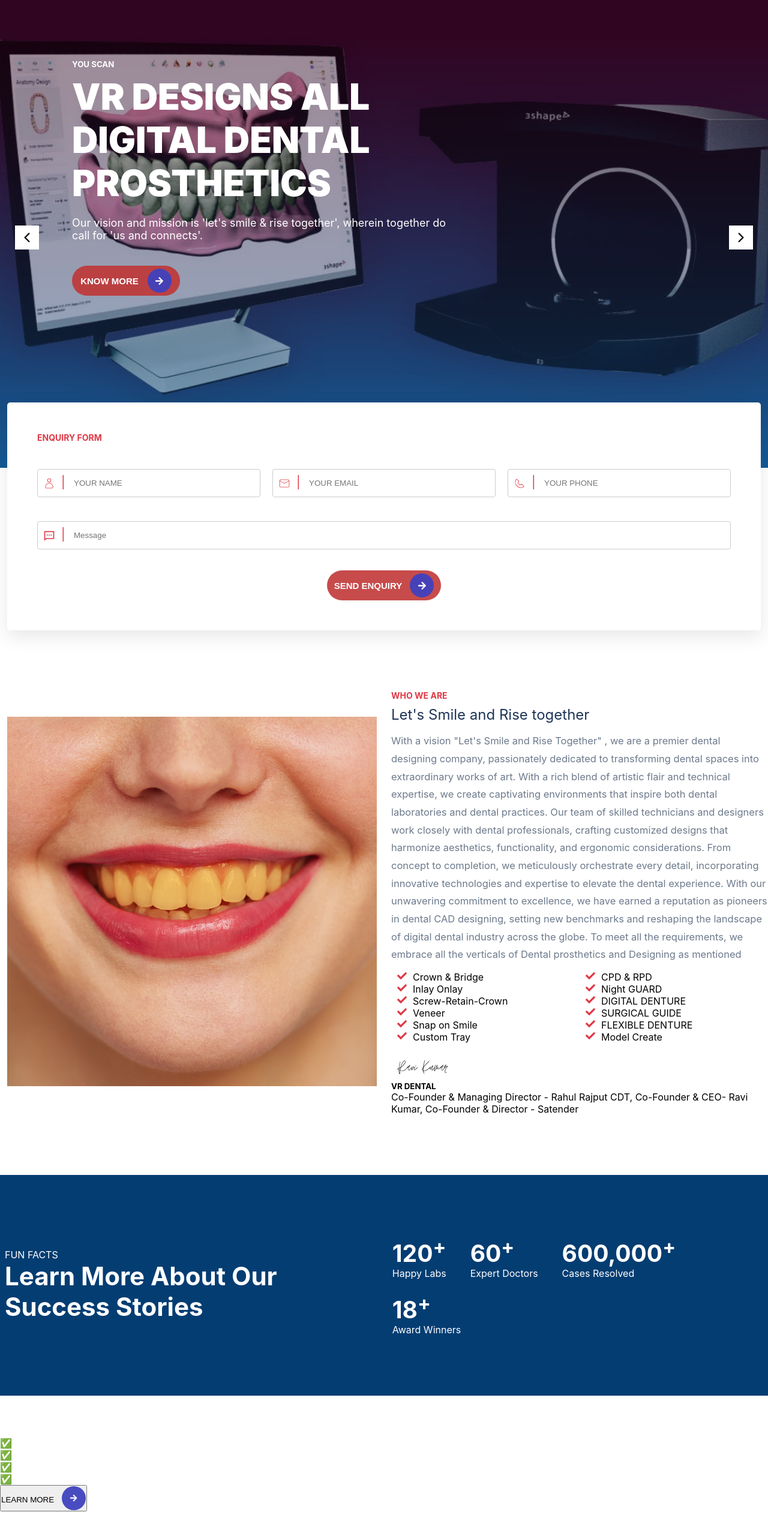
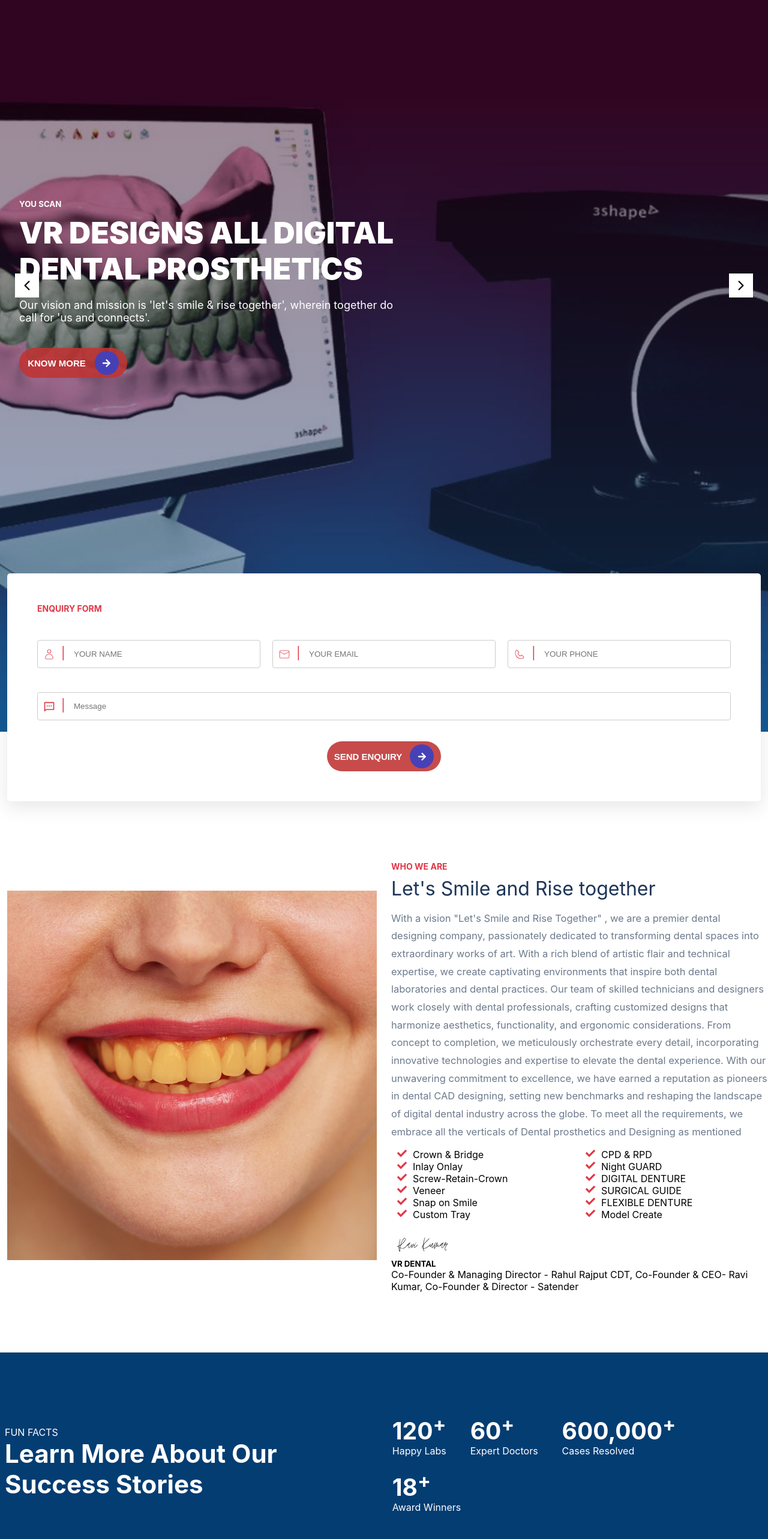
Before and after one commit to iammayank0/vrdentaldesign-frontend, a React (Create React App) app: page / in a window 1280 px wide. Shown: the part 140-2706 px from the top of the page at 60% size. Built offline with nearby package versions, Linux system fonts and the light colour scheme.

Commit message:
responsiveTillFactComponent

```diff
--- a/src/App.css
+++ b/src/App.css
@@ -1,16 +1,14 @@
 
-/* Rest of your existing CSS */
 
 body {
     background-size: cover;
     background-position: center;
     background-repeat: no-repeat;
     margin: 0;
-    height: 115vh;
+    height: 170vh;
     color: #fff;
   }
 
-  /* Add background images to body */
   .background1 {
     background-image: url('./Assets/images/main-banner-image/1.jpg');
   }
@@ -23,8 +21,8 @@ body {
     background-image: url('./Assets/images/main-banner-image/3.jpg');
   }
 
-  @media (max-width: 575px) {
+  @media (max-width: 600px) {
     html{
-      width: 95vh;
+      width: fit-content;
     }
   }
--- a/src/Components/Main/Main.css
+++ b/src/Components/Main/Main.css
@@ -1,9 +1,11 @@
+
 .banner-section {
   position: relative;
-  width: 100%;
-  height: 100vh;
+  height: 120vh;
   z-index: 1000;
   overflow: hidden;
+  display: flex;
+  align-items: center; /* Center vertically */
 }
 
 .slide {
@@ -42,19 +44,23 @@
 }
 
 .main-banner {
-  margin-left: 100px;
-  margin-bottom: 300px;
+  width: 100%;
+  height: auto; /* Change height to auto */
+  padding-right: .75rem;
+  padding-left: .75rem;
+  margin-right: auto;
+  margin-left: auto;
 }
 
-.text {
-  max-width: 650px;
+
+.text{
+  max-width: 640px;
   overflow: hidden;
   padding-bottom: 20px;
-  margin-top: 120px;
+  margin-top: 30px;
 }
 
 .slide .text .button button {
-  /* Add your button styles here */
   height: 50px;
   width: 180px;
   border-radius: 50px;
@@ -117,7 +123,7 @@
 }
 
 .text h1 {
-  font-size: 60px;
+  font-size: 50px;
   color: #ffffff;
   margin-bottom: 20px;
   font-weight: 1000;
@@ -160,7 +166,7 @@
   box-sizing: border-box;
 }
 
-.container, .about {
+.container{
   position: relative;
   border-radius: 6px;
   box-shadow: 0 5px 10px rgba(0, 0, 0, 0);
@@ -169,7 +175,6 @@
   padding-left: 12px;
   margin-right: auto;
   margin-left: auto;
-  margin-top: -125px;
   z-index: 1;
 }
 
@@ -285,70 +290,7 @@ input[type="text"], input[type="email"], input[type="number"] {
   color: #4d08ed;
 }
 
-@media (min-width: 1400px) {
-  .container, .container-about, .container-fact {
-      max-width: 1700px;
-  }
-}
-
-@media (min-width: 1250px) {
-  .container, .container-about, .container-fact {
-      max-width: 1500px;
-  }
-
-  .about-content h2 {
-    font-size: 2rem;
-  }
-
-  .content-image, .about-content {
-    flex: 1 1 50%;
-    max-width: 50%;
-  }
-}
-
-@media (min-width: 992px) {
-  .container, .container-about, .container-fact {
-      max-width: 1300px;
-  }
-
-
-}
-
-@media (min-width: 768px) and (max-width: 991px) {
-  .container, .container-about, .container-fact {
-      max-width: 1100px;
-  }
-
-  .content-image, .about-content {
-    flex: 1 1 100%;
-    max-width: 100%;
-  }
-}
-
-
-@media (max-width: 767px) {
-  .container, .container-about, .container-fact {
-      max-width: 800px;
-  }
-
-  .content-image, .about-content {
-    flex: 1 1 100%;
-    max-width: 100%;
-  }
-
-}
-
-@media (max-width: 575px) {
-  .container, .container-about, .container-fact {
-      max-width: 600px;
-  }
-
-  .content-image, .about-content {
-    flex: 1 1 100%;
-    max-width: 100%;
-  }
-}
-
+/* About area */
 
 .about-area {
   color: black;
@@ -427,6 +369,18 @@ input[type="text"], input[type="email"], input[type="number"] {
   padding-top: 20px;
 }
 
+@media (max-width: 1199px) {
+  .content-image {
+    text-align: center;
+    padding-left: 0;
+  }
+
+  .image-before {
+    display: inline-block;
+    margin: 0 auto;
+  }
+}
+
 
 /* Fun Fact Area */
 
@@ -480,3 +434,169 @@ input[type="text"], input[type="email"], input[type="number"] {
 .single-funFact:nth-child(4n) {
   margin-bottom: 0;
 }
+
+/* Service area */
+
+.services-area{
+  padding-top: 100px;
+  padding-bottom: 100px;
+}
+
+.container-services {
+  width: 100%;
+  margin-right: auto;
+  margin-left: auto;
+}
+
+.service-area{
+  align-items: center !important;
+  display: flex;
+  flex-wrap: wrap;
+}
+
+
+.service-title{
+  display: block;
+  color: #df3946;
+  margin-bottom: 8px;
+  position: relative;
+  z-index: 1;
+  font-weight: 700;
+  font-size: 14px;
+}
+
+.service-content h2{
+  margin-bottom: 14px;
+  line-height: 1.3;
+  font-size: 42px;
+  font-weight: 400;
+  color: #1d3557;
+}
+
+.service-content p{
+  color: #6d7a8c;
+  line-height: 1.8;
+  margin-bottom: 12px;
+  font-size: 16.5px;
+}
+
+
+.services-area img{
+  width: 313px;
+  height: 180px;
+}
+
+.learnMore-button button{
+  height: 50px;
+  width: 190px;
+  border-radius: 50px;
+  display: inline-flex;
+  align-items: center;
+  justify-content: center;
+  background-color: #c03535e2;
+  color: #ffffff;
+  border: none;
+  cursor: pointer;
+  white-space: nowrap;
+  font-size: 15px;
+  font-weight: 600;
+  position: relative;
+}
+
+.learnMore-button button:hover {
+  background-color: #3914f6;
+  color: rgb(255, 255, 255);
+}
+
+.learnMore-button button:hover .icon-circle {
+  background-color: #f8f6fb;
+  color: #4d08ed;
+}
+
+
+
+
+
+
+
+@media (min-width: 992px) {
+  .service-area {
+      flex: 0 0 auto;
+      width: 41.66666667%;
+  }
+}
+@media (min-width: 768px) {
+  .service-area {
+      flex: 0 0 auto;
+      width: 100%;
+  }
+}
+
+
+@media (min-width: 1400px) {
+  .container, .main-banner, .container-about, .container-fact, .container-services {
+      max-width: 1700px;
+  }
+}
+
+@media (min-width: 1250px) {
+  .container, .main-banner, .container-about, .container-fact, .container-services {
+      max-width: 1500px;
+  }
+
+  .content-image{
+    justify-content: center;
+  }
+
+  .about-content h2 {
+    font-size: 2rem;
+  }
+
+  .content-image, .about-content {
+    flex: 1 1 50%;
+    max-width: 50%;
+  }
+}
+
+@media (min-width: 992px) {
+  .container, .main-banner, .container-about, .container-fact, .container-services {
+      max-width: 1300px;
+  }
+
+
+}
+
+@media (min-width: 768px) and (max-width: 991px) {
+  .container, .main-banner, .container-about, .container-fact, .container-services {
+      max-width: 1100px;
+  }
+
+  .content-image, .about-content {
+    flex: 1 1 100%;
+    max-width: 100%;
+  }
+}
+
+
+@media (max-width: 767px) {
+  .container, .main-banner, .container-about, .container-fact, .container-services {
+      max-width: 800px;
+  }
+
+  .content-image, .about-content {
+    flex: 1 1 100%;
+    max-width: 100%;
+  }
+
+}
+
+@media (max-width: 575px) {
+  .container, .main-banner, .container-about, .container-fact, .container-services {
+      max-width: 600px;
+  }
+
+  .content-image, .about-content {
+    flex: 1 1 100%;
+    max-width: 100%;
+  }
+}
--- a/src/Components/Main/Main.js
+++ b/src/Components/Main/Main.js
@@ -1,13 +1,17 @@
 import React, { useState, useEffect } from 'react';
 import './Main.css'
 
-import { FaArrowRight, FaCheck } from "react-icons/fa";
+import { FaArrowRight, FaCheck, FaLongArrowAltRight } from "react-icons/fa";
 import { IoIosArrowBack, IoIosArrowForward } from "react-icons/io";
 import { CiUser, CiMail, CiPhone } from "react-icons/ci";
 import { RiMessage2Line } from "react-icons/ri";
 import img1 from "../../Assets/images/about-img.jpg";
 // import img2 from "../../Assets/images/about-img1.jpg";
 import signImage from "../../Assets/images/signature.png";
+import serviceImg1 from "../../Assets/images/doctor-image/1.jpg";
+import serviceImg2 from "../../Assets/images/doctor-image/2.jpg";
+import serviceImg3 from "../../Assets/images/doctor-image/3.jpg";
+import serviceImg4 from "../../Assets/images/doctor-image/4.jpg";
 
 const slides = [
   {
@@ -219,9 +223,9 @@ const Main = () => {
 
     <section className='services-area'>
       <div className="container-services">
-        <div className='services-area'>
+        <div className='service-area'>
           <div className="service-content">
-            <span>OUR SPECIALISATION</span>
+            <span className='service-title'>OUR SPECIALISATION</span>
             <h2>Catering to all of your Dental needs and Desires</h2>
             <p>The concept of VR Dental Design arose from the need to address the challenges of all modern dentists.</p>
             <p>✅ High quality designs across a range of dental CAD products</p>
@@ -231,14 +235,30 @@ const Main = () => {
             <div className="learnMore-button">
             <button type="submit" className="learn-more-button">
               LEARN MORE
-              <span className="icon--circle"><FaArrowRight /></span>
+              <span className="icon-circle"><FaArrowRight /></span>
             </button>
           </div>
           </div>
           <div className="service-img">
             <div className="single-service-box">
-              <img src="" alt="" />
+              <img src={serviceImg1} alt="serviceImg1" />
               <h3>VALPLAST FLEXIBLE</h3>
+              <a href="#/" className='read-more-btn'>READ MORE <span className='arrow-btn'><FaLongArrowAltRight /></span> </a>
+            </div>
+            <div className="single-service-box">
+              <img src={serviceImg2} alt="serviceImg2" />
+              <h3>COSMETIC DENTISTRY</h3>
+              <a href="#/" className='read-more-btn'>READ MORE <span className='arrow-btn'><FaLongArrowAltRight /></span> </a>
+            </div>
+            <div className="single-service-box">
+              <img src={serviceImg3} alt="serviceImg13" />
+              <h3>INLAY ONLAY</h3>
+              <a href="#/" className='read-more-btn'>READ MORE <span className='arrow-btn'><FaLongArrowAltRight /></span> </a>
+            </div>
+            <div className="single-service-box">
+              <img src={serviceImg4} alt="serviceImg4" />
+              <h3>VENEER</h3>
+              <a href="#/" className='read-more-btn'>READ MORE <span className='arrow-btn'><FaLongArrowAltRight /></span> </a>
             </div>
           </div>
         </div>
--- a/src/Components/Navbar/Navbar.css
+++ b/src/Components/Navbar/Navbar.css
@@ -11,8 +11,6 @@ a {
 li {
   list-style: none;
 }
-
-
 .contact-info {
   height: 4rem;
   display: grid;
@@ -118,7 +116,7 @@ li {
   cursor: pointer;
 }
 
-@media (max-width: 1200px) {
+@media (max-width: 1020px) {
   .menu-link {
     display: none;
   }
@@ -128,7 +126,19 @@ li {
   }
 }
 
-.menu-link.open {
+
+@media (max-width: 1300px) {
+  .main-nav {
+    grid-template-columns: 1rem 0.4fr 2fr 1rem;
+  }
+
+  .menu-link {
+    font-size: 15px;
+  }
+
+}
+
+/* .menu-link.open {
   display: grid;
   grid-row: inherit;
   animation: slideDown 0.5s ease-in-out;
@@ -137,4 +147,4 @@ li {
 
 .menu-link.open a{
   color: black;
-}
+} */
```
